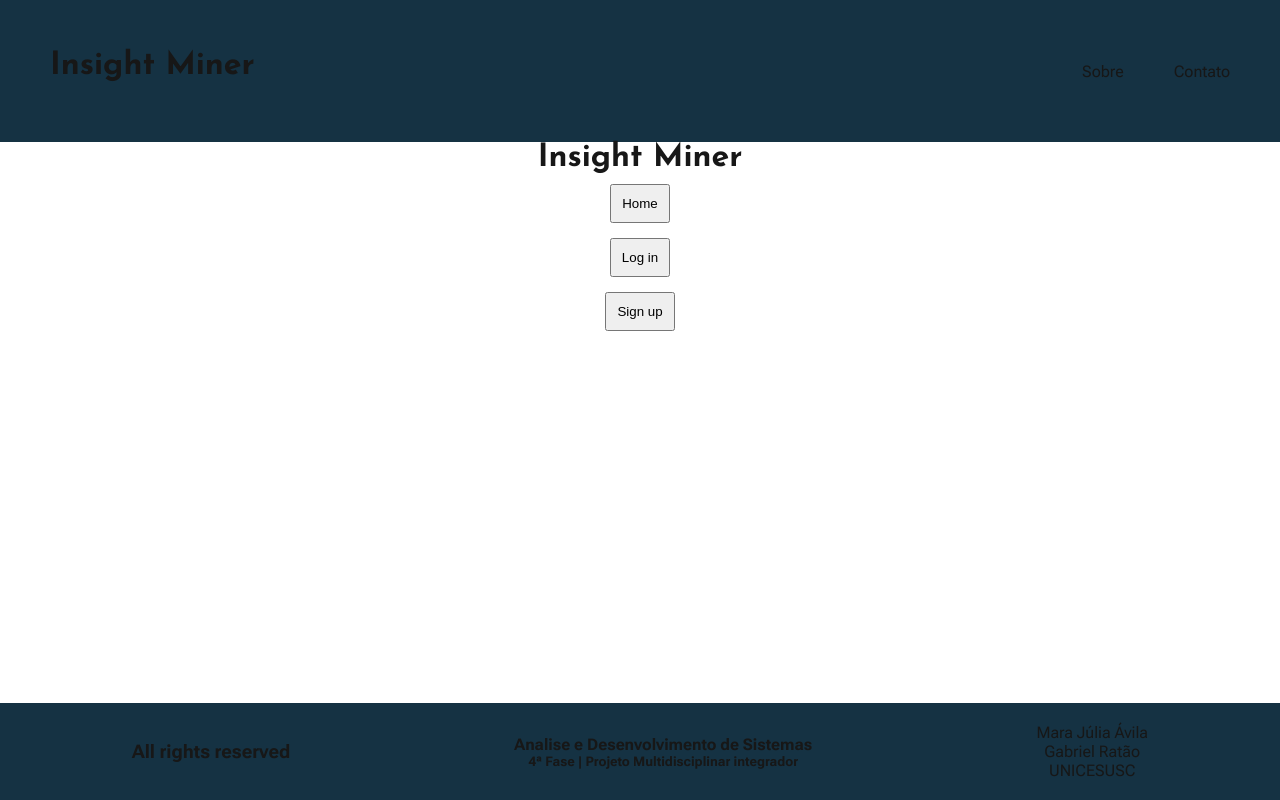
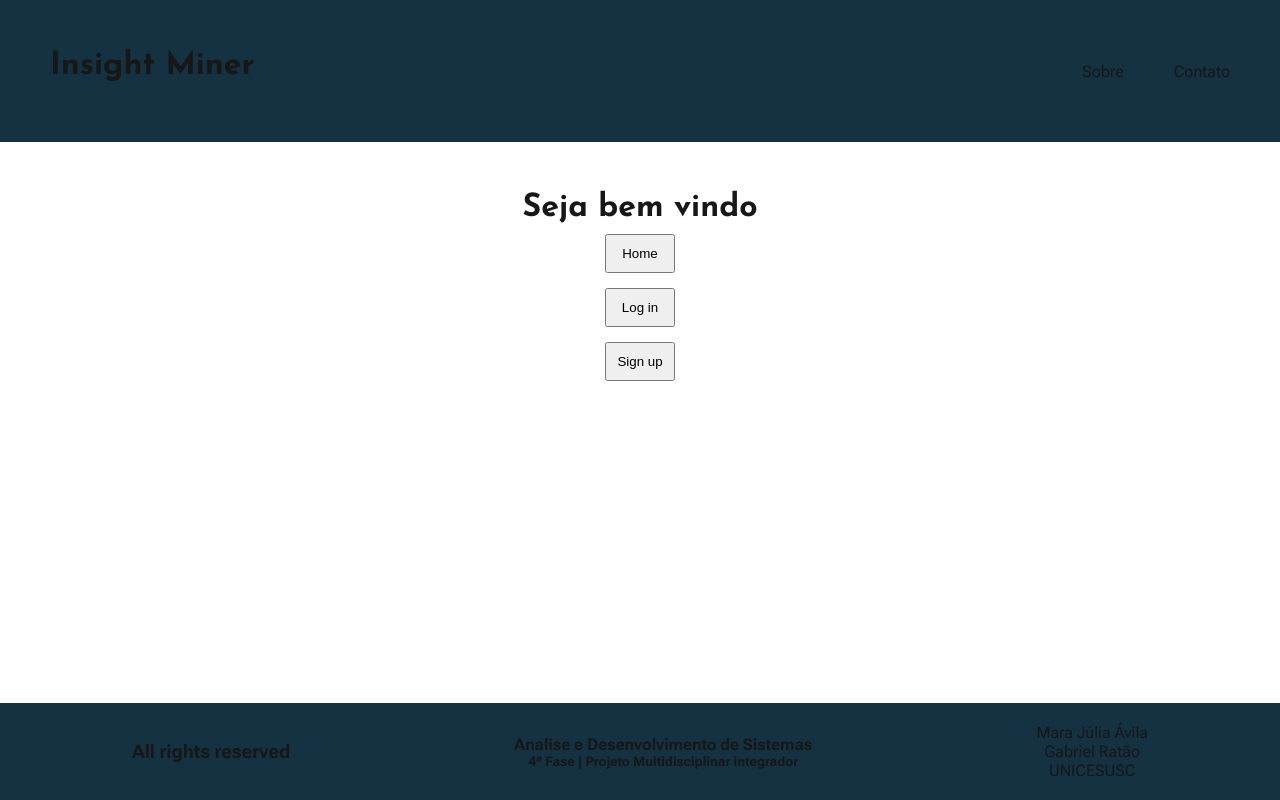
Before and after one commit to emiyablake/insightminer, a Next.js app in the folder client/: page / in a window 1280 px wide. Built offline with nearby package versions, Linux system fonts and the light colour scheme.

Commit message:
update wordcloud

```diff
--- a/client/app/page.module.css
+++ b/client/app/page.module.css
@@ -14,14 +14,13 @@
   flex-direction: column;
   align-items: center;
   justify-content: center;
+  padding: 50px;
 }
 
 
 .divButton{
   display: flex;
   flex-direction: column;
-  align-items: center;
-  justify-content: center;
   gap: 15px;
 }
 
--- a/client/app/page.tsx
+++ b/client/app/page.tsx
@@ -5,7 +5,7 @@
 export default function Home() {
   return (
     <div className={styles.main}>
-      <h1>Insight Miner</h1>
+      <h1>Seja bem vindo</h1>
       <div className={styles.divButton}>
             <button > <Link href={"/home"}>Home</Link></button>
             <button > <Link href={"/login"}>Log in</Link></button>
--- a/client/app/wordcloud/page.tsx
+++ b/client/app/wordcloud/page.tsx
@@ -37,8 +37,10 @@
         <div className={styles.mainHome}>
             <section className={styles.sectionCloud}>
                     <h1>WordCloud</h1>
-
-                    <input type="text" />
+                    <div>
+                        <label>Digite uma palavra</label>
+                        <input type="text" />
+                    </div>
                     <div className={styles.divCloud}>
                         <D3Cloud words={words} />
                     </div>
```
Also changed, not shown: client/tsconfig.json (+21 -6 lines).
